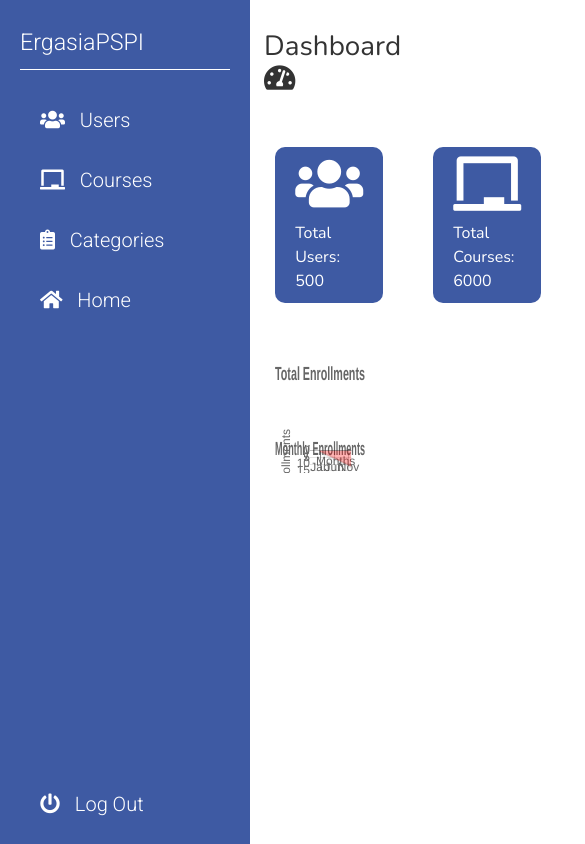
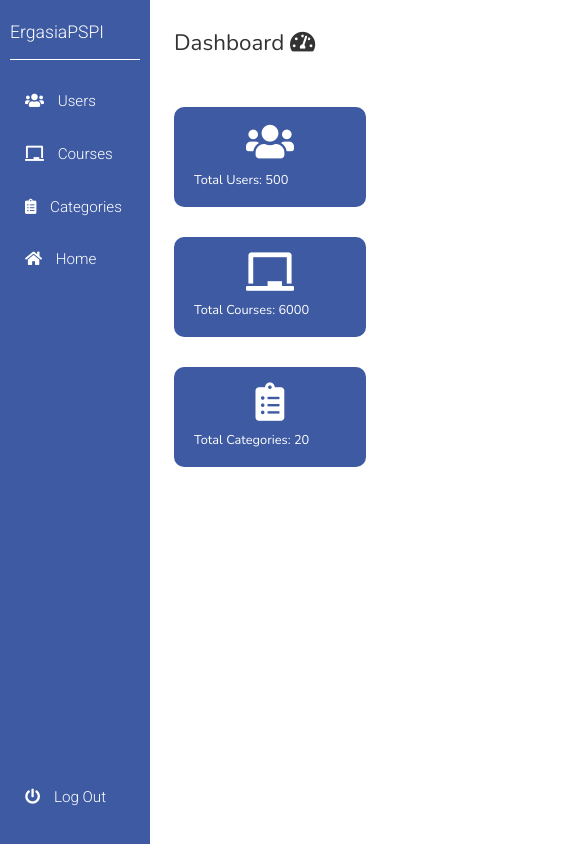
Before and after one commit to michalismichailidis1999/ergasia-pspi, a React (Create React App) app: page /admin in a window 390 px wide. Shown: the top 844 px of the page, 585 px wide, since content can reach past the window. Built offline with nearby package versions, Linux system fonts and the light colour scheme; sample sign-in values are in the browser's storage.

Commit message:
Admin Area Completed

```diff
--- a/src/components/admin/style.css
+++ b/src/components/admin/style.css
@@ -203,3 +203,100 @@ form button.btn-secondary{
 }
 
 /* End of admin login */
+
+/* Media Queries */
+
+@media(max-width: 1075px){
+    .admin-container .boxes{
+        width: 100%;
+        grid-gap: 30px;
+    }
+
+    .charts{
+        width: 100%;
+    }
+
+    table{
+        font-size: 1.1rem !important;
+    }
+}
+
+@media(max-width: 900px){
+    table{
+        font-size: .9rem !important;
+    }
+}
+
+@media(max-width: 820px){
+    .admin-dashboard{
+        width: calc(100vw - 200px);
+        margin-left: 200px;
+    }
+
+    .admin-dashboard h1{
+        font-size: 1.8rem;
+    }
+
+    .sidenav{
+        width: 200px;
+        padding: 10px;
+    }
+
+    .sidenav ul{
+        padding: 5px;
+    }
+
+    .sidenav div.navbar-brand{
+        font-size: 1.3rem;
+    }
+
+    .sidenav ul li{
+        font-size: 1.1rem;
+    }
+
+    .admin-container .boxes{
+        grid-template-columns: 1fr;
+        grid-template-rows: repeat(3, 100px);
+    }
+}
+
+@media(max-width: 680px){
+    .admin-dashboard{
+        width: calc(100vw - 150px);
+        margin-left: 150px;
+    }
+
+    .sidenav{
+        width: 150px;
+    }
+
+    .sidenav div.navbar-brand{
+        font-size: 1.1rem;
+    }
+
+    .sidenav ul li{
+        font-size: .95rem;
+    }
+}
+
+@media(max-width: 600px){
+    .charts{
+        display: none;
+    }
+}
+
+@media(max-width: 400px){
+    .admin-dashboard h1{
+        font-size: 1.4rem;
+    }
+
+    .admin-container .boxes .box .icon{
+        font-size: 2.4rem;
+    }
+
+    .admin-container .boxes .box span{
+        font-size: .8rem;
+    }
+}
+
+/* End of media queries */
--- a/src/components/navbar/Navbar.jsx
+++ b/src/components/navbar/Navbar.jsx
@@ -54,11 +54,26 @@ const Navbar = () => {
                                                     My Courses <i className="fas fa-book"></i>
                                                 </Link>
                                             </li>
+
                                             <li>
                                                 <Link to="/profile?view-account" className="dropdown-item" onClick={() => setShowDropmenu(false)}>
                                                     Profile <i className="fas fa-user"></i>
                                                 </Link>
                                             </li>
+
+                                            {
+                                                user.role === "admin" &&
+                                                <li>
+                                                    <Link
+                                                        to="/admin"
+                                                        className="dropdown-item"
+                                                        onClick={() => setShowDropmenu(false)}
+                                                    >
+                                                        Admin <i className="fas fa-user-shield"></i>
+                                                    </Link>
+                                                </li>
+                                            }
+
                                             <li>
                                                 <Link to="/" className="dropdown-item" onClick={() => {
                                                     setShowDropmenu(false)
--- a/src/components/navbar/Sidenav.jsx
+++ b/src/components/navbar/Sidenav.jsx
@@ -4,7 +4,7 @@ import {Link} from 'react-router-dom'
 import { authenticatedLinks, links } from './links';
 
 const Sidenav = () => {
-    const {isAuthenticated} = useSelector(state => state.user);
+    const {isAuthenticated, user} = useSelector(state => state.user);
 
     const [showNav, setShowNav] = useState(false);
 
@@ -50,6 +50,22 @@ const Sidenav = () => {
                             </Link>
                         </li>
                 )}
+
+                {
+                    isAuthenticated && user.role === "admin" &&
+                    <li
+                        className={showNav ? "nav-item show" : "nav-item"}
+                        style={{transition: `transform ${250 + authenticatedLinks.length * 100}ms ease-in`}}
+                    >
+                        <Link
+                            to="/admin"
+                            className="nav-link"
+                            onClick={() => setShowNav(false)}
+                        >
+                           <i className="fas fa-user-shield"></i>
+                        </Link>
+                    </li>
+                }
             </ul>
         </React.Fragment>
     )
```
